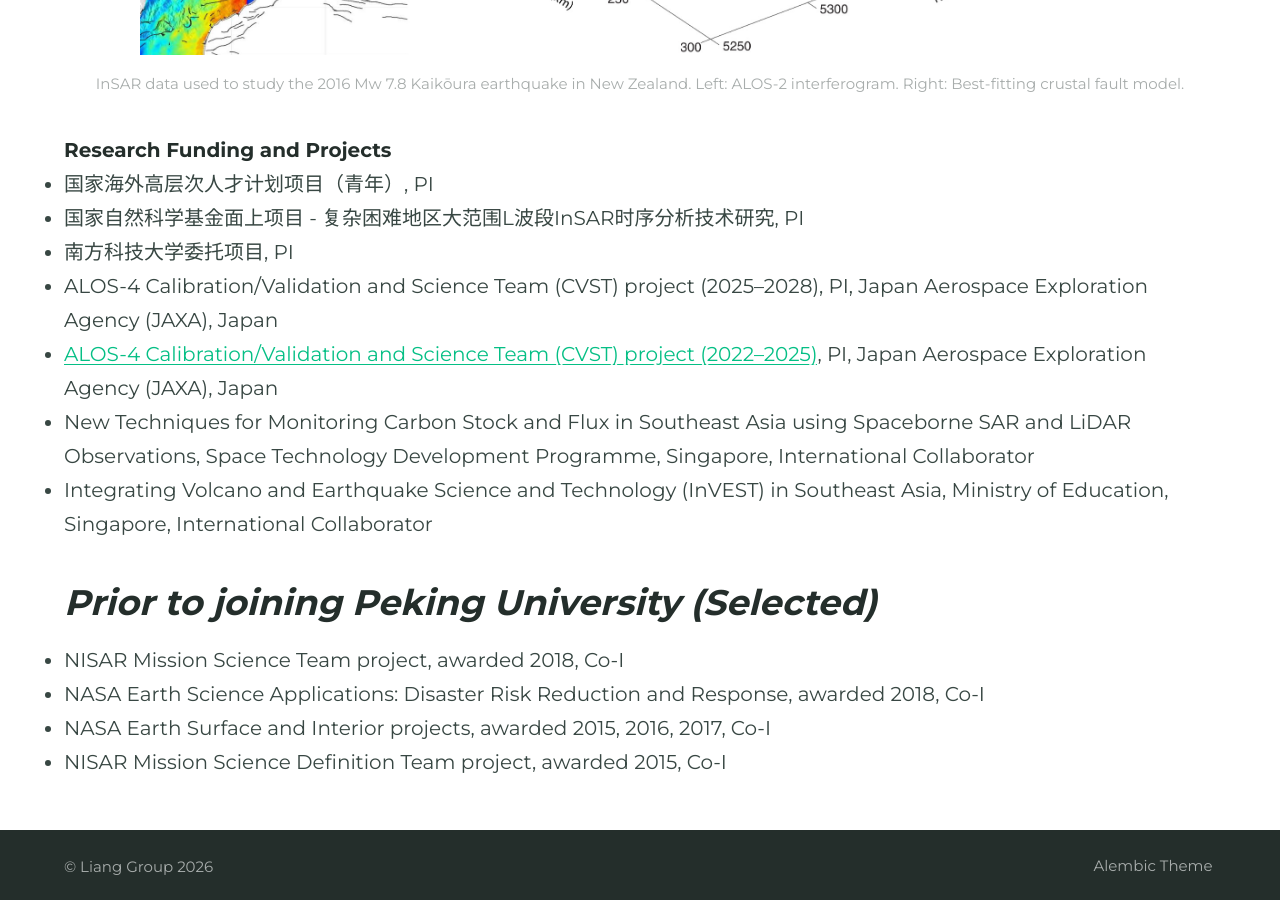
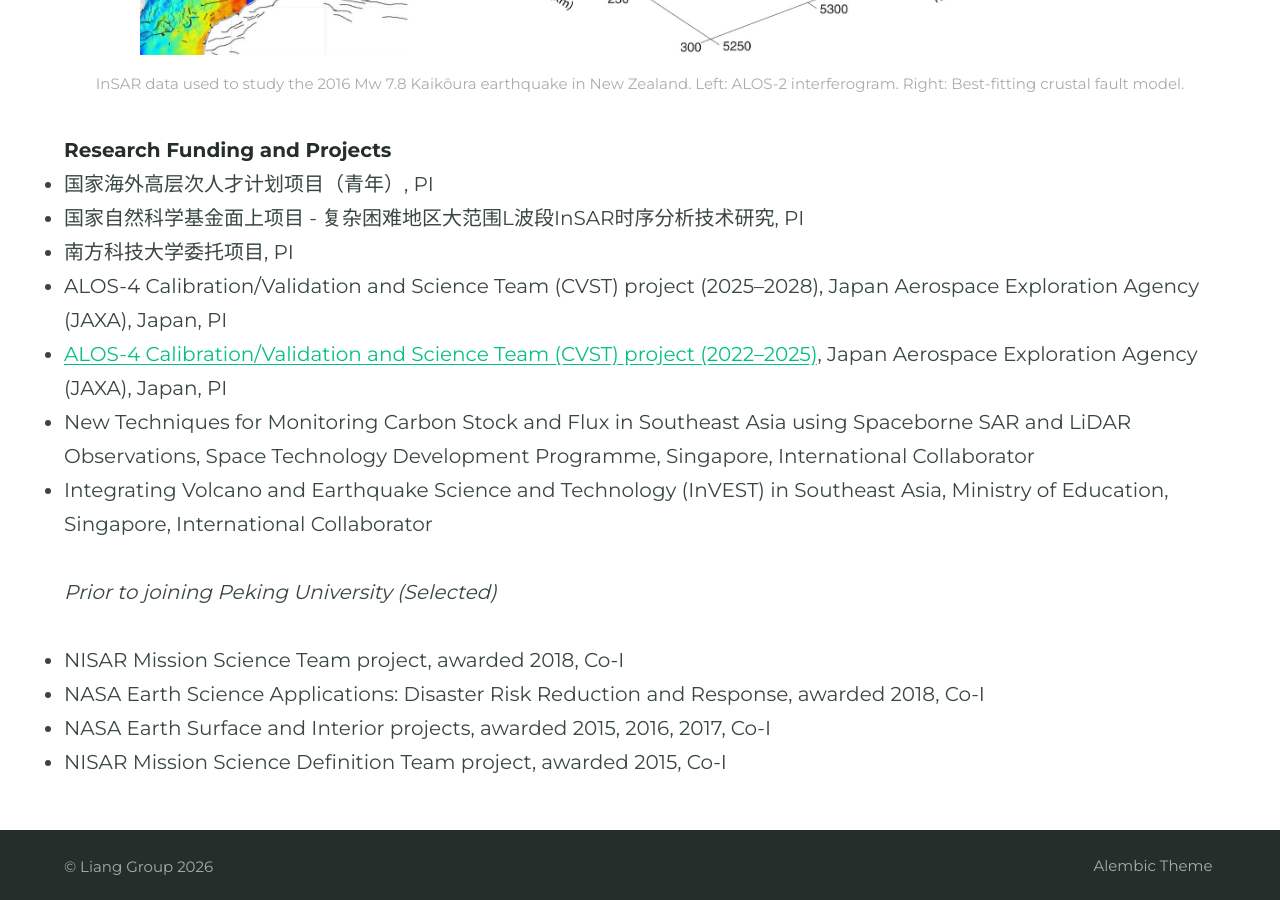
Before and after one commit to CunrenLiang/cunrenliang.github.io, a Jekyll site: the page built from research.md, in a window 1280 px wide and 900 px high, scrolled down 5390 px. Built offline with Jekyll 4.4.1, drawn with Linux system fonts in a browser that asks for light colours; some web fonts are replaced.

Commit message:
Add files via upload

```diff
--- a/research.md
+++ b/research.md
@@ -53,13 +53,13 @@ The unique capabilities of SAR and InSAR make them widely used in science and en
 * 国家海外高层次人才计划项目（青年）, PI
 * 国家自然科学基金面上项目 - 复杂困难地区大范围L波段InSAR时序分析技术研究, PI
 * 南方科技大学委托项目, PI
-* ALOS-4 Calibration/Validation and Science Team (CVST) project (2025–2028), PI, Japan Aerospace Exploration Agency (JAXA), Japan
-* [ALOS-4 Calibration/Validation and Science Team (CVST) project (2022–2025)](https://www.eorc.jaxa.jp/ALOS/en/alos-4/a4_calval_e.htm), PI, Japan Aerospace Exploration Agency (JAXA), Japan
+* ALOS-4 Calibration/Validation and Science Team (CVST) project (2025–2028), Japan Aerospace Exploration Agency (JAXA), Japan, PI
+* [ALOS-4 Calibration/Validation and Science Team (CVST) project (2022–2025)](https://www.eorc.jaxa.jp/ALOS/en/alos-4/a4_calval_e.htm), Japan Aerospace Exploration Agency (JAXA), Japan, PI
 * New Techniques for Monitoring Carbon Stock and Flux in Southeast Asia using Spaceborne SAR and LiDAR Observations, Space Technology Development Programme, Singapore, International Collaborator
 * Integrating Volcano and Earthquake Science and Technology (InVEST) in Southeast Asia, Ministry of Education, Singapore, International Collaborator
 
 
-## _Prior to joining Peking University (Selected)_
+_Prior to joining Peking University (Selected)_
 * NISAR Mission Science Team project, awarded 2018, Co-I
 * NASA Earth Science Applications: Disaster Risk Reduction and Response, awarded 2018, Co-I
 * NASA Earth Surface and Interior projects, awarded 2015, 2016, 2017, Co-I
```
